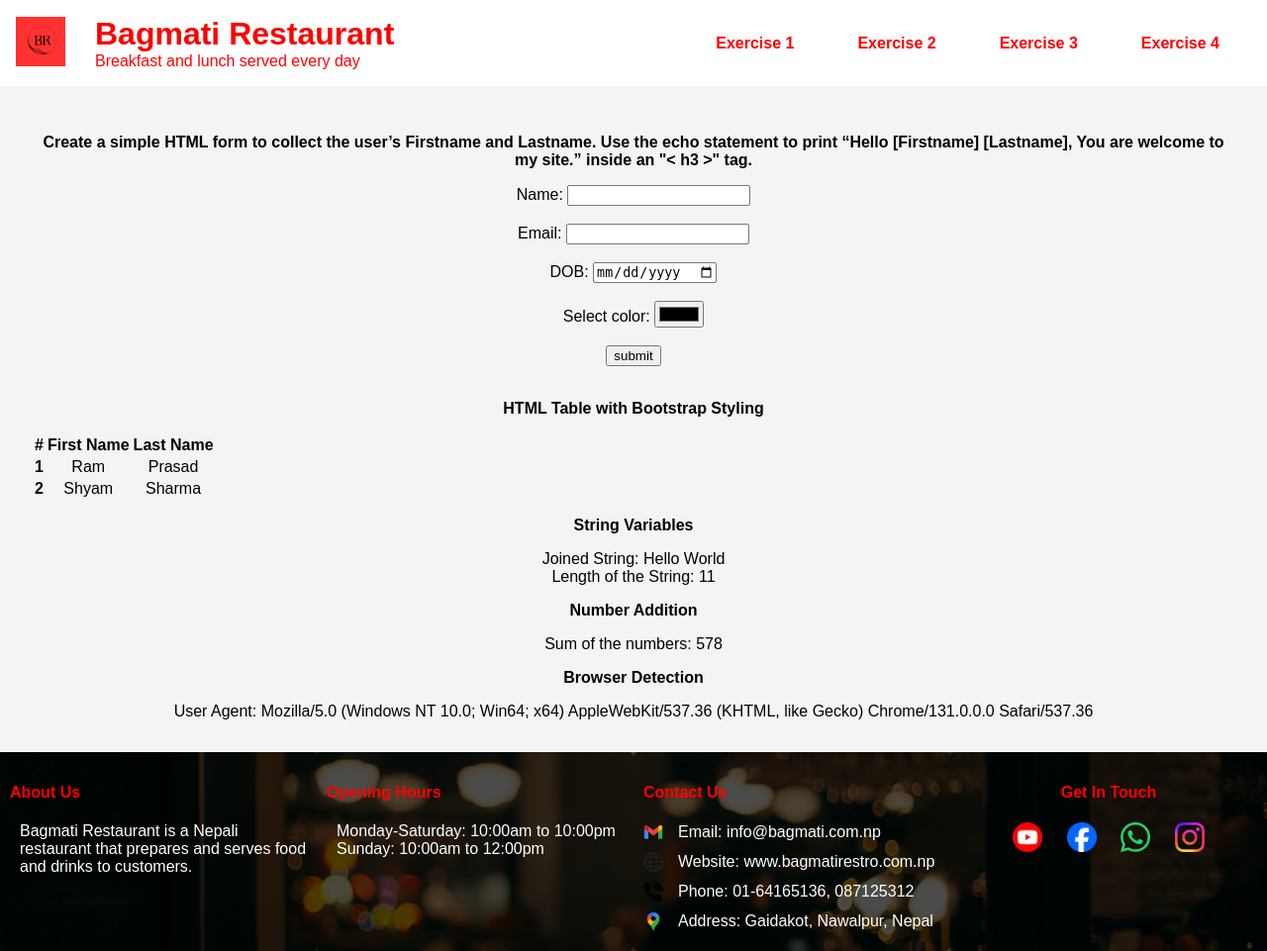
After one commit to ajit-devkota/src, a PHP site: page /ad_tasks/ex3.php in a window 1280 px wide. The commit adds this page. Shown: the whole page at 99% size. Run offline with PHP 8.4, Linux system fonts and the light colour scheme.

Commit message:
exercise 3 and 4 done

```diff
--- a/ad_tasks/ex1.php
+++ b/ad_tasks/ex1.php
@@ -1,5 +1,5 @@
-<!DOCTYPE html>
-<html lang="en">
+<?php include 'header.php';?>
+<link rel="stylesheet" href="style.css">
 <head>
     <meta charset="UTF-8">
     <meta name="viewport" content="width=device-width, initial-scale=1.0">
@@ -53,4 +53,4 @@
      include it as an image in the "ex1.php" file.</h3>
      <img src="images/dt.png"alt="web development environment">
 </body>
-</html>
+     <?php include 'footer.php';?>
--- a/ad_tasks/ex2.php
+++ b/ad_tasks/ex2.php
@@ -1,4 +1,4 @@
-<?php include 'header.php' ?>
+<?php include 'header.php'; ?>
 <link rel="stylesheet" href="style2.css">
 <div class="container">
     <form>
@@ -22,4 +22,4 @@
 
 
   </div>
-<?php include 'footer.php' ?>
+<?php include 'footer.php'; ?>
--- /dev/null
+++ b/ad_tasks/ex3.php
@@ -0,0 +1,74 @@
+<?php include 'header.php'; ?>
+
+<h3>Create a simple HTML form to collect the user’s Firstname and Lastname.
+     Use the echo statement to print “Hello [Firstname] [Lastname], You are welcome to my site.” inside an "< h3 >" tag.</h3>
+
+     <form method="post" name="user_reg_form" action="<?php echo htmlspecialchars($_SERVER["PHP_SELF"]); ?>">
+    Name: <input type="text" name="name"> <br><br>
+    Email: <input type="email" name="email"> <br><br>
+    DOB: <input type="date" name="dob"> <br><br>
+    Select color: <input type="color" name="color"> <br><br>
+    <input type="submit" value="submit">  <br><br>
+</form>
+<?php
+//Check if the form has been submitted
+if ($_SERVER["REQUEST_METHOD"] == "POST") {
+    // Process form data
+    $nimi = isset($_POST["name"]) ? $_POST["name"] : '';
+    $email = isset($_POST["email"]) ? $_POST["email"] : '';
+    $dob = isset($_POST["dob"]) ? $_POST["dob"] : '';
+    $color = isset($_POST["color"]) ? $_POST["color"] : '';
+
+    echo "<h3>Hello $name, your email ID is: $email and date of birth is: $dob. You have selected $color color</h3>";
+}
+?>
+<h3>HTML Table with Bootstrap Styling</h3>
+<table class="table">
+    <thead>
+        <tr>
+            <th scope="col">#</th>
+            <th scope="col">First Name</th>
+            <th scope="col">Last Name</th>
+        </tr>
+    </thead>
+    <tbody>
+        <tr>
+            <th scope="row">1</th>
+            <td>Ram</td>
+            <td>Prasad</td>
+        </tr>
+        <tr>
+            <th scope="row">2</th>
+            <td>Shyam</td>
+            <td>Sharma</td>
+        </tr>
+    </tbody>
+</table>
+
+<!-- String Variables -->
+<h3>String Variables</h3>
+<?php
+$str1 = "Hello";
+$str2 = "World";
+$joinedString = $str1 . ' ' . $str2;
+echo "Joined String: $joinedString<br>";
+echo "Length of the String: " . strlen($joinedString);
+?>
+
+<!-- Number Addition -->
+<h3>Number Addition</h3>
+<?php
+$num1 = 298;
+$num2 = 234;
+$num3 = 46;
+$sum = $num1 + $num2 + $num3;
+echo "Sum of the numbers: $sum";
+?>
+
+<!-- Browser Detection -->
+<h3>Browser Detection</h3>
+<?php
+$userAgent = $_SERVER['HTTP_USER_AGENT'];
+echo "User Agent: $userAgent";
+?>
+<?php include 'footer.php'; ?>
--- a/ad_tasks/header.php
+++ b/ad_tasks/header.php
@@ -24,10 +24,10 @@
 
 
         <nav>
+            <a href="ex1.php">Exercise 1</a>
             <a href="ex2.php">Exercise 2</a>
-            <a href="ex1.php">Exercise 1</a>
-            <a href="#">Exercise 3</a>
-            <a href="#">Exercise 4</a>
+            <a href="ex3.php">Exercise 3</a>
+            <a href="ex4.php">Exercise 4</a>
         </nav>
     </header>
 
--- a/ad_tasks/style.css
+++ b/ad_tasks/style.css
@@ -3,8 +3,8 @@ body {
     margin: 0;
     padding: 0;
     background-color: #f4f4f4;
+    color: black;
 }
-
 header {
     background-color: white;
     color: red;
@@ -34,7 +34,7 @@ h2{
 
 }
 h3{
-    color: red;
+    color:black;
     font-size: medium;
 }
 h1,
--- a/ad_tasks/style2.css
+++ b/ad_tasks/style2.css
@@ -29,6 +29,10 @@ body {
     margin: 0;
     margin-left: 0;
   }
+  h3{
+    color:black;
+    font-size: medium;
+}
   h4{
     color: red;
   }
```
Also changed, not shown: ad_tasks/ex4.php (added, +62 -0 lines), 1 other file.
